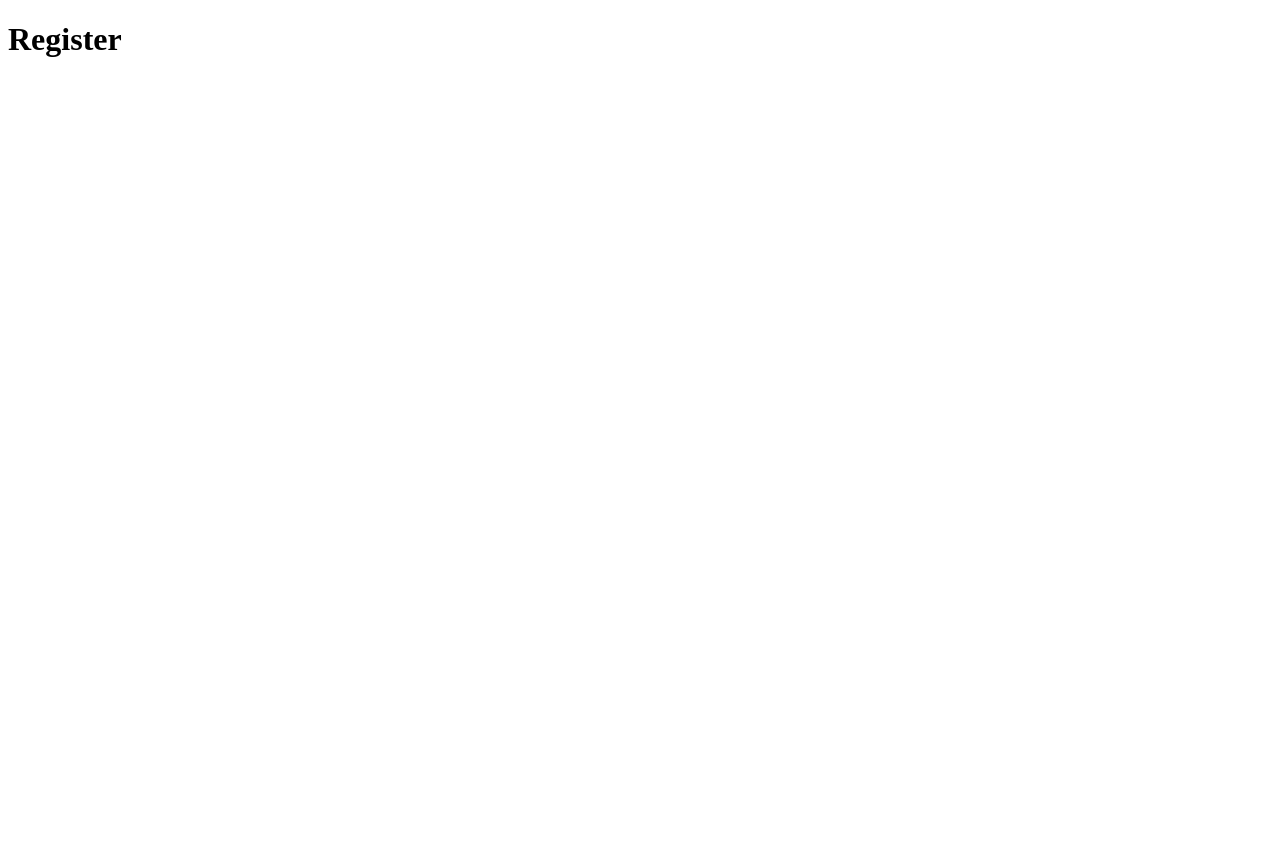
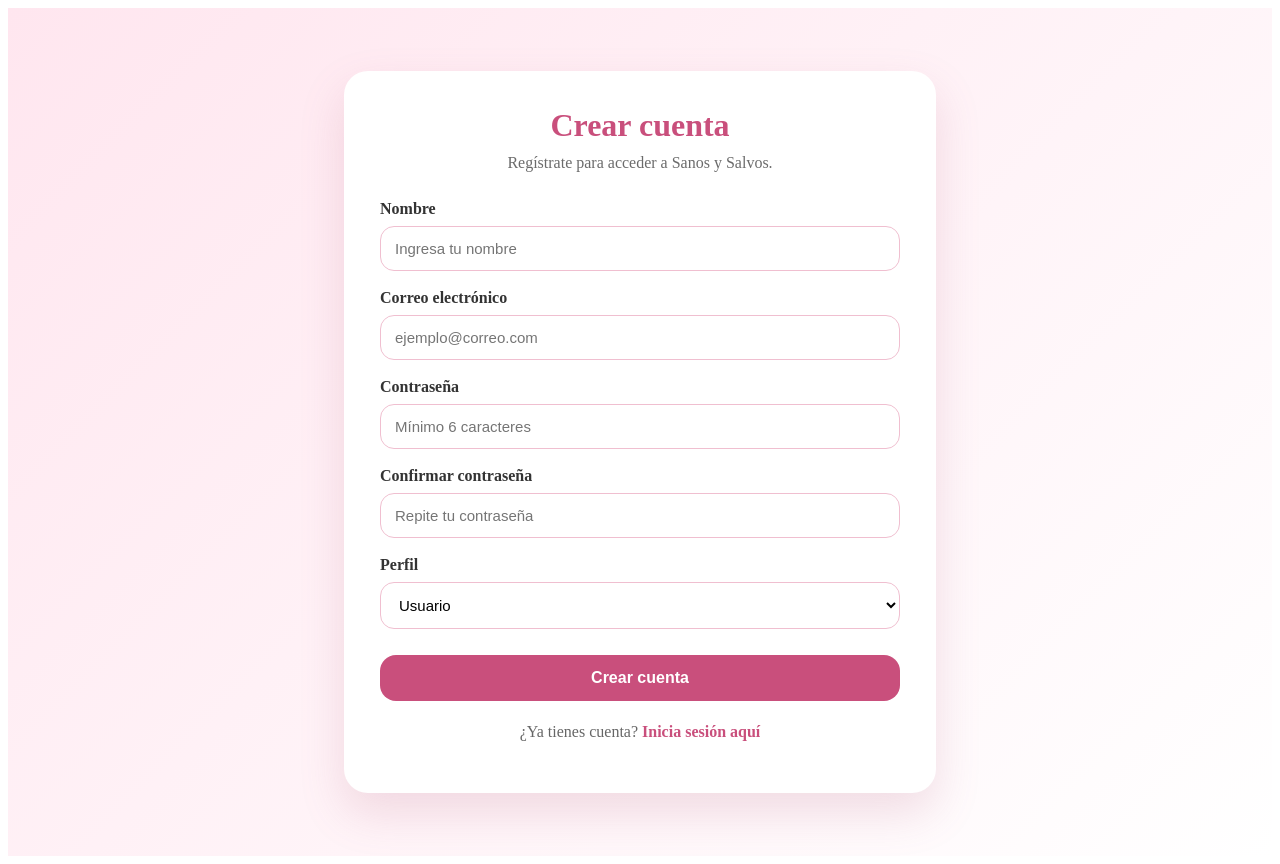
Before and after one commit to matyu111/sanos-y-salvos-frontend, a React (Vite) app: page /register in a window 1280 px wide. Before the commit the page ends 800 px from the top, so only its background shows below. Built offline with nearby package versions, Linux system fonts and the light colour scheme.

Commit message:
feat: agrega interfaz y validaciones del registro

```diff
--- a/src/pages/Register.jsx
+++ b/src/pages/Register.jsx
@@ -1,13 +1,202 @@
-import { Navigate } from "react-router-dom";
+import { useState } from "react";
+import { Link, Navigate, useNavigate } from "react-router-dom";
+
+import { registrarUsuario } from "../services/authService";
+import "../styles/auth.css";
 
 function Register() {
+  const navigate = useNavigate();
   const token = localStorage.getItem("token");
+
+  const [formulario, setFormulario] = useState({
+    nombre: "",
+    email: "",
+    password: "",
+    confirmarPassword: "",
+    rol: "USUARIO",
+  });
+
+  const [errores, setErrores] = useState({});
+  const [mensaje, setMensaje] = useState("");
+  const [cargando, setCargando] = useState(false);
 
   if (token) {
     return <Navigate to="/dashboard" replace />;
   }
 
-  return <h1>Register</h1>;
+  const handleChange = (event) => {
+    const { name, value } = event.target;
+
+    setFormulario({
+      ...formulario,
+      [name]: value,
+    });
+
+    setErrores({
+      ...errores,
+      [name]: "",
+    });
+
+    setMensaje("");
+  };
+
+  const validarFormulario = () => {
+    const nuevosErrores = {};
+
+    if (!formulario.nombre.trim()) {
+      nuevosErrores.nombre = "El nombre es obligatorio.";
+    }
+
+    if (!formulario.email.trim()) {
+      nuevosErrores.email = "El correo es obligatorio.";
+    } else if (!/\S+@\S+\.\S+/.test(formulario.email)) {
+      nuevosErrores.email = "Ingresa un correo válido.";
+    }
+
+    if (!formulario.password) {
+      nuevosErrores.password = "La contraseña es obligatoria.";
+    } else if (formulario.password.length < 6) {
+      nuevosErrores.password = "La contraseña debe tener al menos 6 caracteres.";
+    }
+
+    if (!formulario.confirmarPassword) {
+      nuevosErrores.confirmarPassword = "Confirma tu contraseña.";
+    } else if (formulario.password !== formulario.confirmarPassword) {
+      nuevosErrores.confirmarPassword = "Las contraseñas no coinciden.";
+    }
+
+    if (!formulario.rol) {
+      nuevosErrores.rol = "Selecciona un rol.";
+    }
+
+    setErrores(nuevosErrores);
+
+    return Object.keys(nuevosErrores).length === 0;
+  };
+
+  const handleSubmit = async (event) => {
+    event.preventDefault();
+    setMensaje("");
+
+    if (!validarFormulario()) {
+      return;
+    }
+
+    setCargando(true);
+
+    try {
+      const datosRegistro = {
+        nombre: formulario.nombre,
+        email: formulario.email,
+        password: formulario.password,
+        rol: formulario.rol,
+      };
+
+      await registrarUsuario(datosRegistro);
+
+      setMensaje("Usuario registrado correctamente. Ahora puedes iniciar sesión.");
+      setTimeout(() => {
+        navigate("/login");
+      }, 1200);
+    } catch (error) {
+      setMensaje("No se pudo registrar el usuario. Revisa los datos o intenta con otro correo.");
+    } finally {
+      setCargando(false);
+    }
+  };
+
+  return (
+    <main className="auth-page">
+      <section className="auth-card auth-card-large">
+        <div className="auth-header">
+          <h1>Crear cuenta</h1>
+          <p>Regístrate para acceder a Sanos y Salvos.</p>
+        </div>
+
+        <form className="auth-form" onSubmit={handleSubmit}>
+          <div className="form-group">
+            <label htmlFor="nombre">Nombre</label>
+            <input
+              id="nombre"
+              name="nombre"
+              type="text"
+              placeholder="Ingresa tu nombre"
+              value={formulario.nombre}
+              onChange={handleChange}
+            />
+            {errores.nombre && <span className="input-error">{errores.nombre}</span>}
+          </div>
+
+          <div className="form-group">
+            <label htmlFor="email">Correo electrónico</label>
+            <input
+              id="email"
+              name="email"
+              type="email"
+              placeholder="ejemplo@correo.com"
+              value={formulario.email}
+              onChange={handleChange}
+            />
+            {errores.email && <span className="input-error">{errores.email}</span>}
+          </div>
+
+          <div className="form-group">
+            <label htmlFor="password">Contraseña</label>
+            <input
+              id="password"
+              name="password"
+              type="password"
+              placeholder="Mínimo 6 caracteres"
+              value={formulario.password}
+              onChange={handleChange}
+            />
+            {errores.password && <span className="input-error">{errores.password}</span>}
+          </div>
+
+          <div className="form-group">
+            <label htmlFor="confirmarPassword">Confirmar contraseña</label>
+            <input
+              id="confirmarPassword"
+              name="confirmarPassword"
+              type="password"
+              placeholder="Repite tu contraseña"
+              value={formulario.confirmarPassword}
+              onChange={handleChange}
+            />
+            {errores.confirmarPassword && (
+              <span className="input-error">{errores.confirmarPassword}</span>
+            )}
+          </div>
+
+          <div className="form-group">
+            <label htmlFor="rol">Perfil</label>
+            <select
+              id="rol"
+              name="rol"
+              value={formulario.rol}
+              onChange={handleChange}
+            >
+              <option value="USUARIO">Usuario</option>
+              <option value="REFUGIO">Refugio</option>
+              <option value="CLINICA">Clínica veterinaria</option>
+              <option value="ADMIN">Administrador</option>
+            </select>
+            {errores.rol && <span className="input-error">{errores.rol}</span>}
+          </div>
+
+          {mensaje && <p className="auth-message">{mensaje}</p>}
+
+          <button className="auth-button" type="submit" disabled={cargando}>
+            {cargando ? "Registrando..." : "Crear cuenta"}
+          </button>
+        </form>
+
+        <p className="auth-link">
+          ¿Ya tienes cuenta? <Link to="/login">Inicia sesión aquí</Link>
+        </p>
+      </section>
+    </main>
+  );
 }
 
 export default Register;
--- a/src/services/authService.js
+++ b/src/services/authService.js
@@ -4,3 +4,8 @@ export const loginUsuario = async (datos) => {
   const response = await axiosConfig.post("/bff/usuarios/login", datos);
   return response.data;
 };
+
+export const registrarUsuario = async (datos) => {
+  const response = await axiosConfig.post("/bff/usuarios", datos);
+  return response.data;
+};
--- a/src/styles/auth.css
+++ b/src/styles/auth.css
@@ -106,3 +106,35 @@
 .auth-link a:hover {
   text-decoration: underline;
 }
+
+.auth-card-large {
+  max-width: 520px;
+}
+
+.form-group select {
+  padding: 13px 14px;
+  border: 1px solid #f0bfd0;
+  border-radius: 14px;
+  font-size: 15px;
+  outline: none;
+  background: #ffffff;
+}
+
+.form-group select:focus {
+  border-color: #c94f7c;
+  box-shadow: 0 0 0 3px rgba(201, 79, 124, 0.12);
+}
+
+.input-error {
+  color: #b42318;
+  font-size: 13px;
+  font-weight: 600;
+}
+
+.auth-message {
+  padding: 12px;
+  border-radius: 12px;
+  background: #eefaf1;
+  color: #267a3e;
+  font-size: 14px;
+}
```
